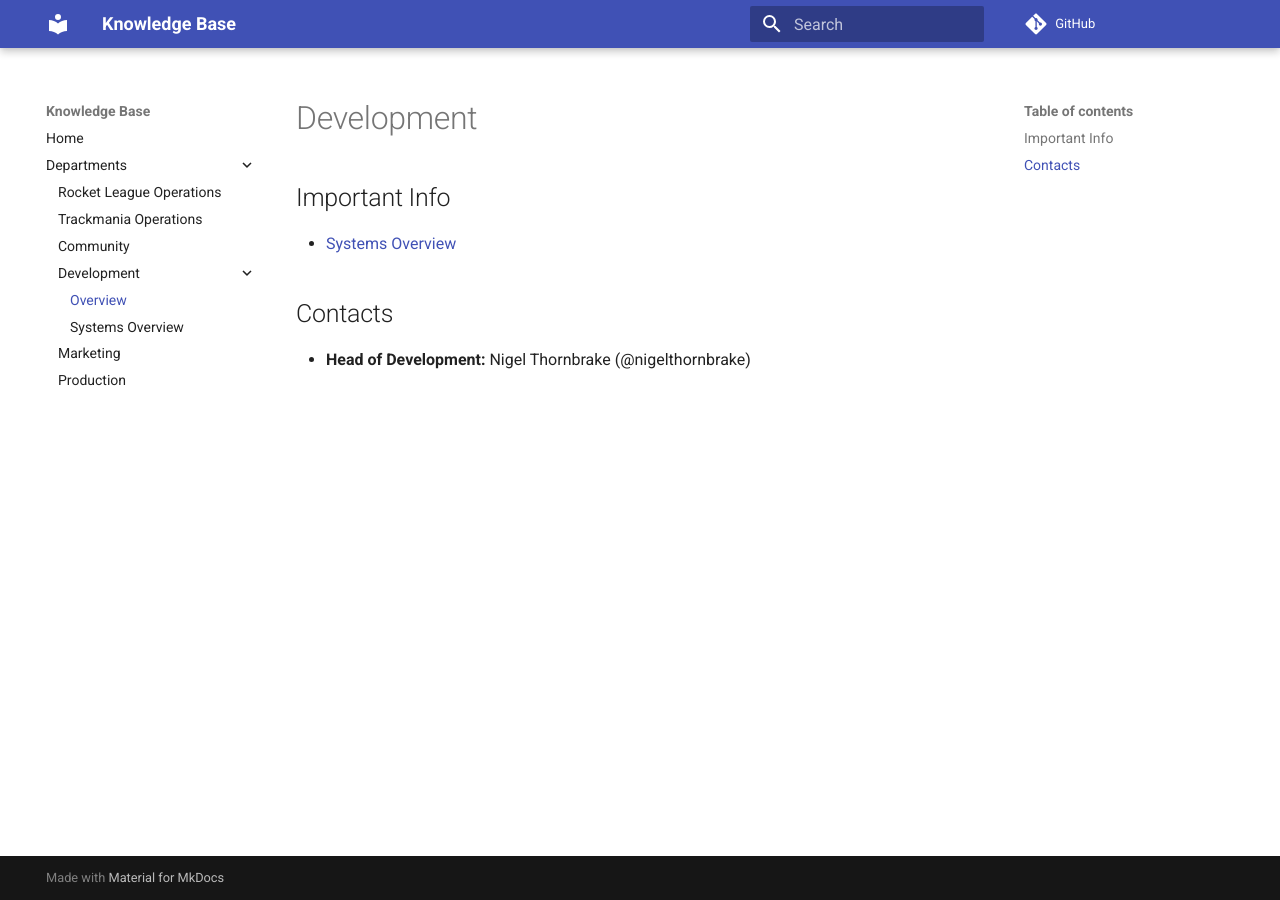
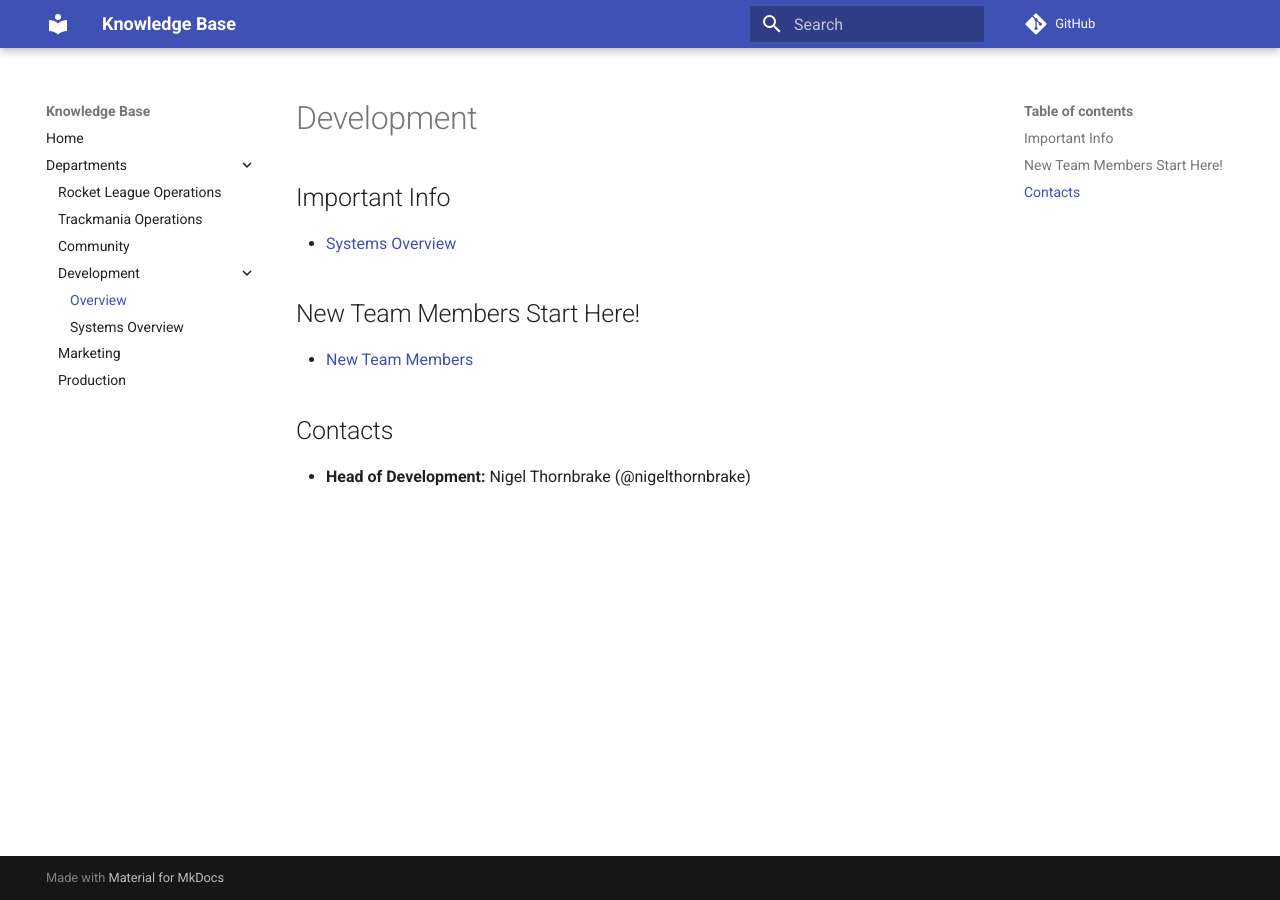
Before and after one commit to Minor-League-Esports/knowledgeBase, an MkDocs documentation site: the page built from docs/departments/development.md, in a window 1280 px wide. Built offline with MkDocs 1.6.1 and Material for MkDocs 9.7.7, drawn with Linux system fonts in a browser that asks for light colours; comment, search, counter and statistics services are not loaded.

Commit message:
Add section for new team members in development.md

```diff
--- a/docs/departments/development.md
+++ b/docs/departments/development.md
@@ -4,6 +4,9 @@
 
 - [Systems Overview](systems-overview.md)
 
+## New Team Members Start Here!
+- [New Team Members](new-team-members.md)
+
 ## Contacts
 
 - **Head of Development:** Nigel Thornbrake (@nigelthornbrake)
```
